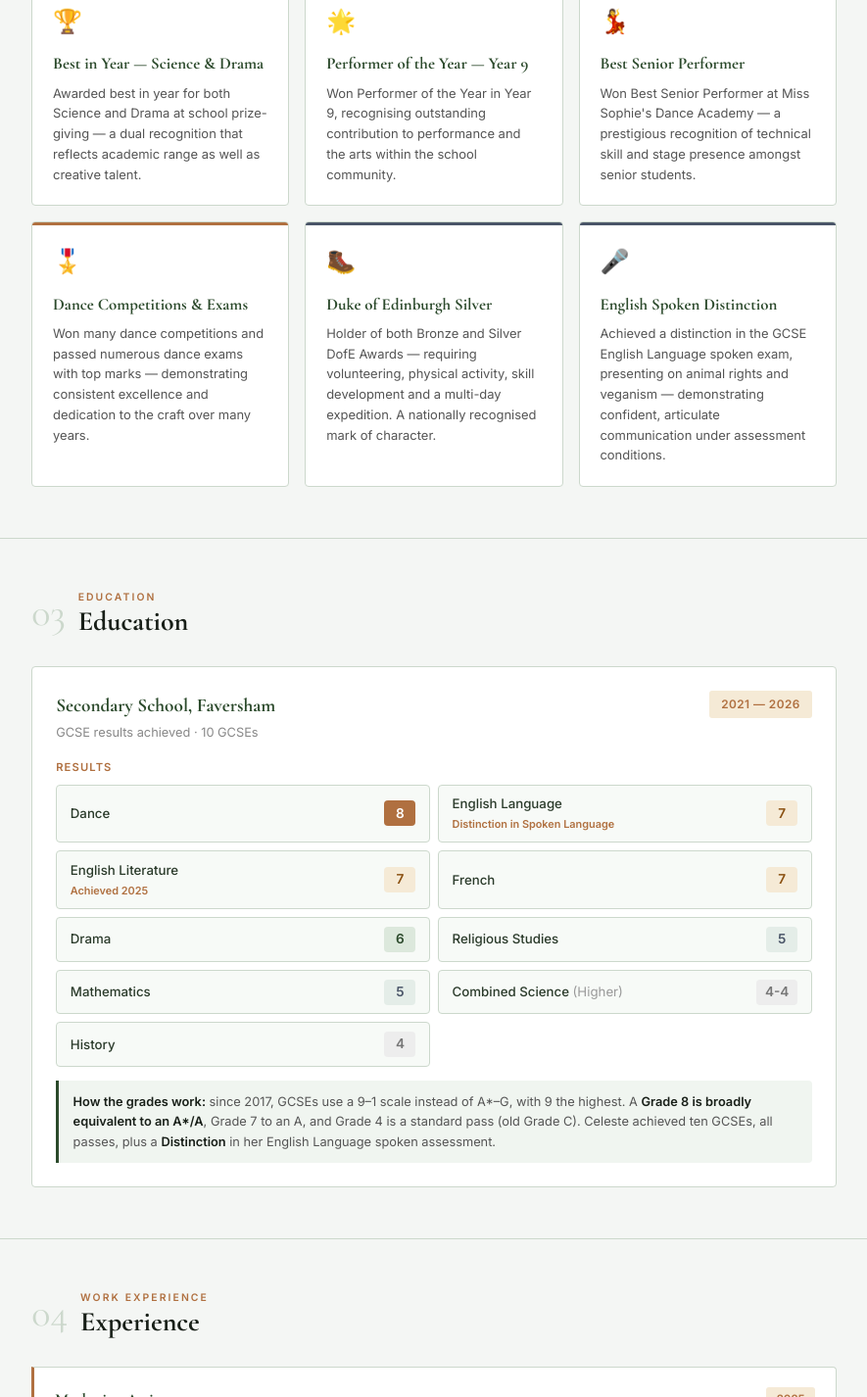
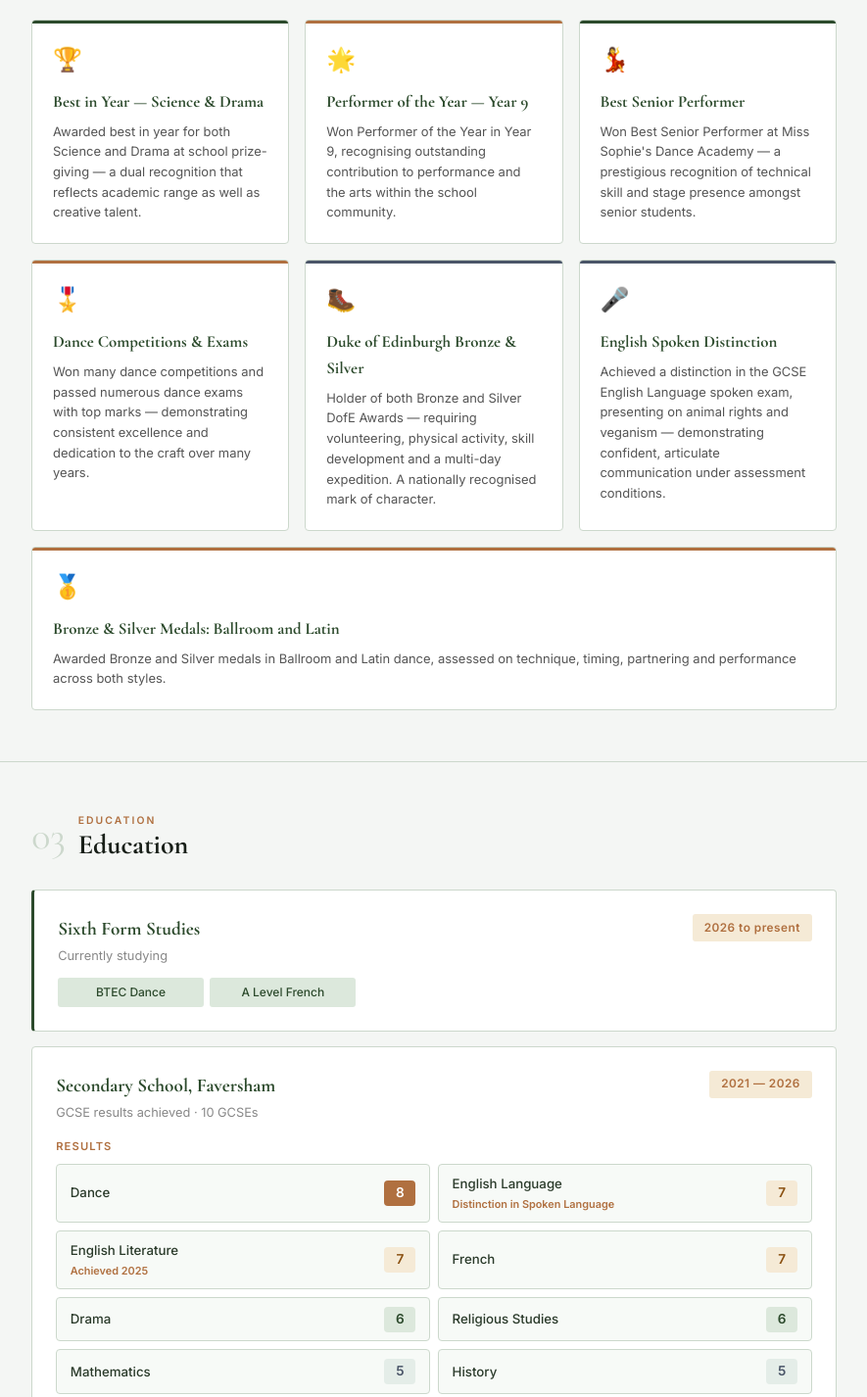
Before and after one commit to silegrand/celestelegrand, a plain HTML site: page index.html in a window 1280 px wide. Shown: the part 1304-2730 px from the top of the page at 98% size, without its empty margins (197-1082 px from the left). Drawn offline with nearby package versions, Linux system fonts and the light colour scheme.

Commit message:
Update index.html

```diff
--- a/index.html
+++ b/index.html
@@ -3,7 +3,7 @@
 <head>
 <meta charset="UTF-8">
 <meta name="viewport" content="width=device-width, initial-scale=1.0, maximum-scale=1.0">
-<meta name="description" content="Celeste Legrand — CV. Motivated 16-year-old student seeking part-time work in Faversham, Kent.">
+<meta name="description" content="Celeste Legrand — CV. Motivated 16-year-old student studying BTEC Dance and A Level French, seeking part-time work in Faversham, Kent.">
 <title>Celeste Legrand — CV</title>
 <link rel="preconnect" href="https://fonts.googleapis.com">
 <link href="https://fonts.googleapis.com/css2?family=Cormorant+Garamond:ital,wght@0,400;0,600;0,700;1,400;1,600&family=Inter:wght@300;400;500;600&display=swap" rel="stylesheet">
@@ -211,6 +211,7 @@ h2 {
 .ach-card.forest::before { background:var(--forest); }
 .ach-card.copper::before { background:var(--copper); }
 .ach-card.slate::before { background:var(--slate); }
+.ach-card.wide { grid-column:1/-1; }
 .ach-icon { font-size:1.5rem; margin-bottom:0.7rem; }
 .ach-card h3 {
   font-family:'Cormorant Garamond',serif;
@@ -396,6 +397,7 @@ footer a { color:rgba(255,255,255,0.7); text-decoration:none; }
         <span class="tag tag-copper">🏆 Dancer &amp; Performer</span>
         <span class="tag tag-mint">🥾 Duke of Edinburgh Silver</span>
         <span class="tag tag-mint">🎓 10 GCSEs Achieved</span>
+        <span class="tag tag-mint">📚 BTEC Dance &amp; A Level French</span>
       </div>
     </div>
   </div>
@@ -413,13 +415,13 @@ footer a { color:rgba(255,255,255,0.7); text-decoration:none; }
     </div>
     <div class="about-grid reveal">
       <div class="about-text">
-        <p>I am a 16-year-old student in Faversham who has recently completed my GCSEs, achieving ten passes including a Grade 8 in Dance and Grade 7 in English Language, English Literature and French. I am a driven, enthusiastic and reliable person — shaped by years of competitive dance performance, school prize-giving achievements and the personal challenges of the Duke of Edinburgh Award.</p>
+        <p>I am a 16-year-old student in Faversham, currently studying BTEC Dance and A Level French. I achieved ten GCSE passes, including a Grade 8 in Dance and Grade 7 in English Language, English Literature and French. I am a driven, enthusiastic and reliable person, shaped by years of competitive ballroom, Latin and performance dance, school prize-giving achievements and the personal challenges of the Duke of Edinburgh Award.</p>
         <p>I am looking for part-time work where I can bring energy, commitment and a positive attitude to a team. I am available after school on weekdays and all day at weekends, and happy to discuss hours that suit your business.</p>
       </div>
       <div class="contact-card">
         <h3>Contact &amp; Details</h3>
         <div class="contact-item"><span class="ci">📍</span>146 Edward Vinson Drive, Faversham, Kent ME13 8FF</div>
-        <div class="contact-item"><span class="ci">📞</span><a href="tel:07920509688" style="color:inherit;text-decoration:none;">07920 510243</a></div>
+        <div class="contact-item"><span class="ci">📞</span><a href="tel:07920509688" style="color:inherit;text-decoration:none;">07920 509688</a></div>
         <div class="contact-item"><span class="ci">✉️</span><a href="mailto:celestefioralegrand@icloud.com" style="color:inherit;text-decoration:none;">celestefioralegrand@icloud.com</a></div>
         <div class="contact-item"><span class="ci">🎂</span>16 years old</div>
         <div class="contact-item"><span class="ci">🌐</span>www.celestelegrand.xyz</div>
@@ -467,13 +469,18 @@ footer a { color:rgba(255,255,255,0.7); text-decoration:none; }
       </div>
       <div class="ach-card slate">
         <div class="ach-icon">🥾</div>
-        <h3>Duke of Edinburgh Silver</h3>
+        <h3>Duke of Edinburgh Bronze &amp; Silver</h3>
         <p>Holder of both Bronze and Silver DofE Awards — requiring volunteering, physical activity, skill development and a multi-day expedition. A nationally recognised mark of character.</p>
       </div>
       <div class="ach-card slate">
         <div class="ach-icon">🎤</div>
         <h3>English Spoken Distinction</h3>
         <p>Achieved a distinction in the GCSE English Language spoken exam, presenting on animal rights and veganism — demonstrating confident, articulate communication under assessment conditions.</p>
+      </div>
+      <div class="ach-card copper wide">
+        <div class="ach-icon">🥇</div>
+        <h3>Bronze &amp; Silver Medals: Ballroom and Latin</h3>
+        <p>Awarded Bronze and Silver medals in Ballroom and Latin dance, assessed on technique, timing, partnering and performance across both styles.</p>
       </div>
     </div>
   </div>
@@ -490,6 +497,19 @@ footer a { color:rgba(255,255,255,0.7); text-decoration:none; }
       </div>
     </div>
     <div class="reveal">
+      <div class="edu-block" style="margin-bottom:0.9rem;border-left:3px solid var(--forest);">
+        <div class="edu-header" style="margin-bottom:0.7rem;">
+          <div>
+            <div class="edu-school">Sixth Form Studies</div>
+            <div class="edu-sub">Currently studying</div>
+          </div>
+          <span class="edu-dates">2026 to present</span>
+        </div>
+        <div class="subjects-grid">
+          <span class="spill spill-prog">BTEC Dance</span>
+          <span class="spill spill-prog">A Level French</span>
+        </div>
+      </div>
       <div class="edu-block">
         <div class="edu-header">
           <div>
@@ -522,19 +542,19 @@ footer a { color:rgba(255,255,255,0.7); text-decoration:none; }
           </div>
           <div class="result-row">
             <span class="result-subj">Religious Studies</span>
-            <span class="result-grade g-pass">5</span>
+            <span class="result-grade g-mid">6</span>
           </div>
           <div class="result-row">
             <span class="result-subj">Mathematics</span>
             <span class="result-grade g-pass">5</span>
           </div>
           <div class="result-row">
+            <span class="result-subj">History</span>
+            <span class="result-grade g-pass">5</span>
+          </div>
+          <div class="result-row">
             <span class="result-subj">Combined Science <span style="color:#999;font-weight:400;">(Higher)</span></span>
             <span class="result-grade g-std">4-4</span>
-          </div>
-          <div class="result-row">
-            <span class="result-subj">History</span>
-            <span class="result-grade g-std">4</span>
           </div>
         </div>
         <div class="grade-note">
@@ -569,22 +589,22 @@ footer a { color:rgba(255,255,255,0.7); text-decoration:none; }
       <div class="work-block">
         <div class="work-header">
           <div>
+            <div class="work-title">Volunteer — East Kent Dance Academy</div>
+            <div class="work-org">Duke of Edinburgh Silver Award &nbsp;·&nbsp; 6 months</div>
+          </div>
+          <span class="work-date">2025</span>
+        </div>
+        <p>Assisted dance leaders with the teaching and support of younger dancers, drawing on extensive personal competition and performance experience to encourage and guide students.</p>
+      </div>
+      <div class="work-block">
+        <div class="work-header">
+          <div>
             <div class="work-title">Volunteer — Beavers</div>
             <div class="work-org">Duke of Edinburgh Bronze Award &nbsp;·&nbsp; 6 months</div>
           </div>
           <span class="work-date">2024</span>
         </div>
         <p>Assisted leaders with activities and the running of evening sessions, supporting young children in a structured volunteering role as part of the Bronze Duke of Edinburgh Award programme.</p>
-      </div>
-      <div class="work-block">
-        <div class="work-header">
-          <div>
-            <div class="work-title">Volunteer — East Kent Dance Academy</div>
-            <div class="work-org">Duke of Edinburgh Silver Award &nbsp;·&nbsp; 6 months</div>
-          </div>
-          <span class="work-date">2025</span>
-        </div>
-        <p>Assisted dance leaders with the teaching and support of younger dancers, drawing on extensive personal competition and performance experience to encourage and guide students.</p>
       </div>
     </div>
   </div>
@@ -614,7 +634,7 @@ footer a { color:rgba(255,255,255,0.7); text-decoration:none; }
         <div class="sk-row"><span class="sk-dot" style="background:var(--copper)"></span>Confident public speaker (Distinction)</div>
         <div class="sk-row"><span class="sk-dot" style="background:var(--copper)"></span>Performance and stage presence</div>
         <div class="sk-row"><span class="sk-dot" style="background:var(--copper)"></span>Teaching and supporting younger students</div>
-        <div class="sk-row"><span class="sk-dot" style="background:var(--copper)"></span>French language (Grade 7, A-level bound)</div>
+        <div class="sk-row"><span class="sk-dot" style="background:var(--copper)"></span>French language (Grade 7, now studying A Level)</div>
         <div class="sk-row"><span class="sk-dot" style="background:var(--copper)"></span>Volunteering and community service</div>
       </div>
     </div>
```
